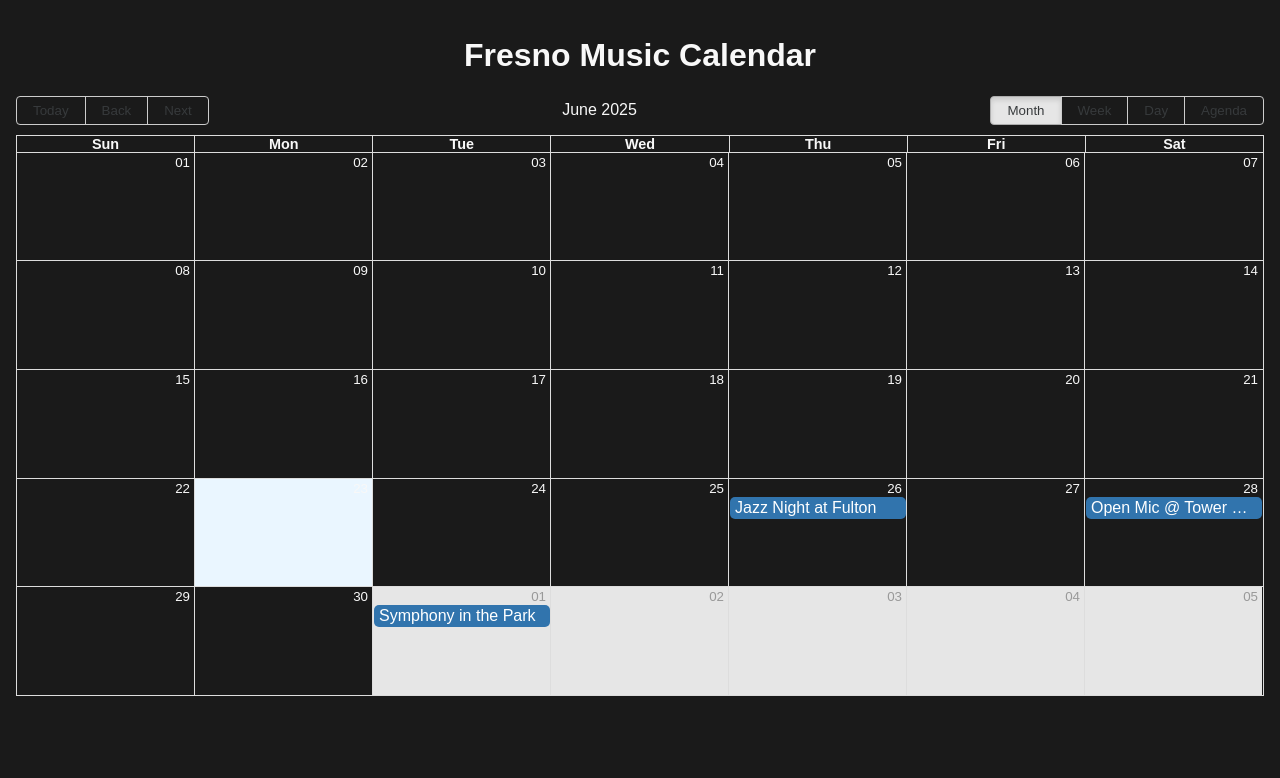
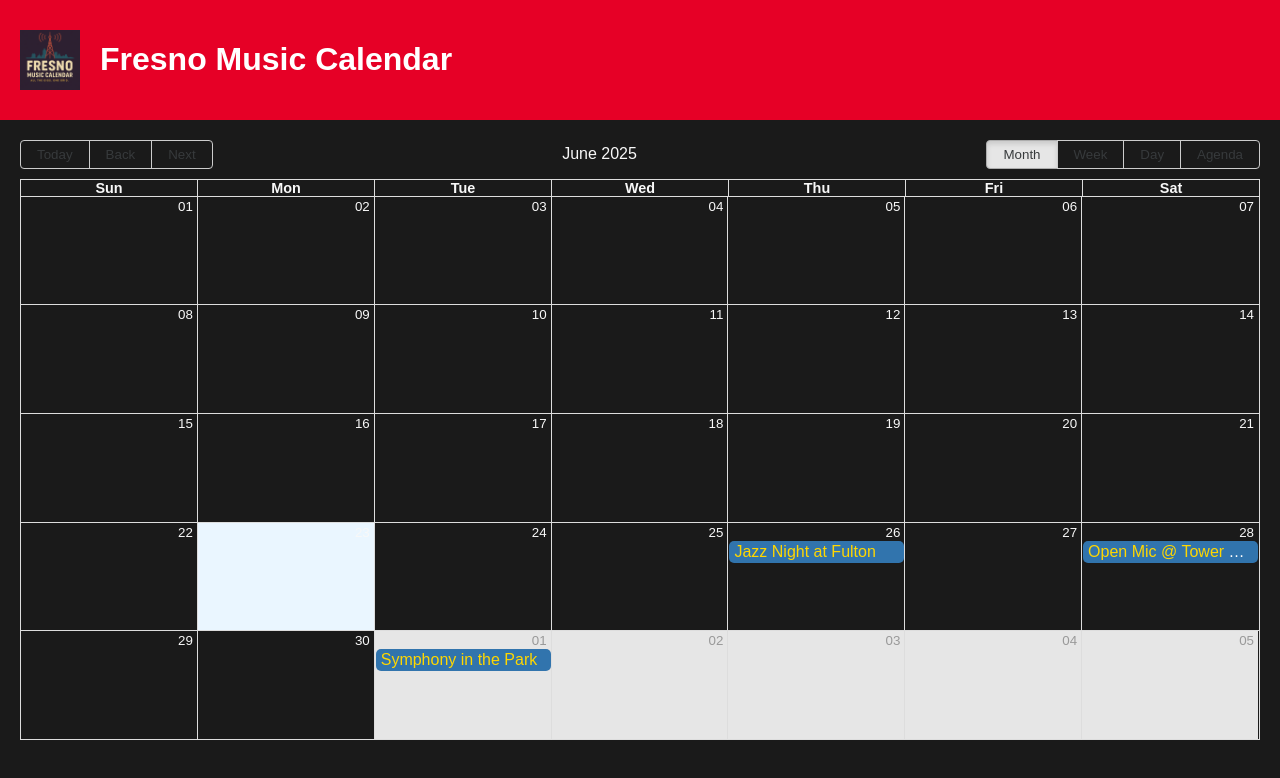
Before and after one commit to mrayover/Fresno-music-calendar1, a React (Vite) app: page / in a window 1280 px wide. Shown: the top 778 px of the page. Built offline with nearby package versions, Linux system fonts and the light colour scheme.

Commit message:
App and Style AGAIN

```diff
--- a/src/App.jsx
+++ b/src/App.jsx
@@ -1,61 +1,37 @@
 
 import React from "react";
-import { Calendar, dateFnsLocalizer } from "react-big-calendar";
-import format from "date-fns/format";
-import parse from "date-fns/parse";
-import startOfWeek from "date-fns/startOfWeek";
-import getDay from "date-fns/getDay";
-import enUS from "date-fns/locale/en-US";
+import { Calendar, momentLocalizer } from "react-big-calendar";
+import moment from "moment";
+import { Link } from "react-router-dom";
+import eventsData from "./eventsData.jsx";
 import "react-big-calendar/lib/css/react-big-calendar.css";
 import "./style.css";
 
-const locales = {
-  "en-US": enUS,
-};
-
-const localizer = dateFnsLocalizer({
-  format,
-  parse,
-  startOfWeek,
-  getDay,
-  locales,
-});
-
-const events = [
-  {
-    "title": "Jazz Night at Fulton",
-    "start": "2025-06-25T19:00:00-07:00",
-    "end": "2025-06-25T21:00:00-07:00"
-  },
-  {
-    "title": "Open Mic @ Tower Caf\u00e9",
-    "start": "2025-06-27T20:00:00-07:00",
-    "end": "2025-06-27T22:00:00-07:00"
-  },
-  {
-    "title": "Symphony in the Park",
-    "start": "2025-06-30T18:00:00-07:00",
-    "end": "2025-06-30T20:30:00-07:00"
-  }
-];
+const localizer = momentLocalizer(moment);
 
 export default function App() {
-  const parsedEvents = events.map(event => ({
-    ...event,
-    start: new Date(event.start),
-    end: new Date(event.end),
-  }));
-
   return (
-    <div className="App" style={{ height: "100vh", padding: "1rem" }}>
+    <div className="App">
+      <header className="header">
+        <img src="/logo.png" alt="Fresno Music Calendar" className="logo" />
         <h1>Fresno Music Calendar</h1>
+      </header>
+      <main className="main">
         <Calendar
           localizer={localizer}
-        events={parsedEvents}
+          events={eventsData}
           startAccessor="start"
           endAccessor="end"
           style={{ height: 600 }}
+          components={{
+            event: ({ event }) => (
+              <Link to={`/event/${event.id}`} className="calendar-link">
+                <span>{event.title}</span>
+              </Link>
+            ),
+          }}
         />
+      </main>
     </div>
   );
 }
--- a/src/style.css
+++ b/src/style.css
@@ -1,3 +1,4 @@
+
 body {
   font-family: 'Arial', sans-serif;
   background-color: #1a1a1a;
@@ -13,13 +14,25 @@ body {
 .header {
   background-color: #e60026;
   padding: 20px;
+  display: flex;
+  align-items: center;
+  gap: 20px;
+  color: white;
 }
 
 .logo {
-  height: 50px;
-  margin-bottom: 10px;
+  height: 60px;
 }
 
 .main {
   padding: 20px;
 }
+
+.calendar-link {
+  color: #ffd700;
+  text-decoration: none;
+}
+
+.calendar-link:hover {
+  text-decoration: underline;
+}
```
Lines whose indentation alone changed are shown as unchanged.
